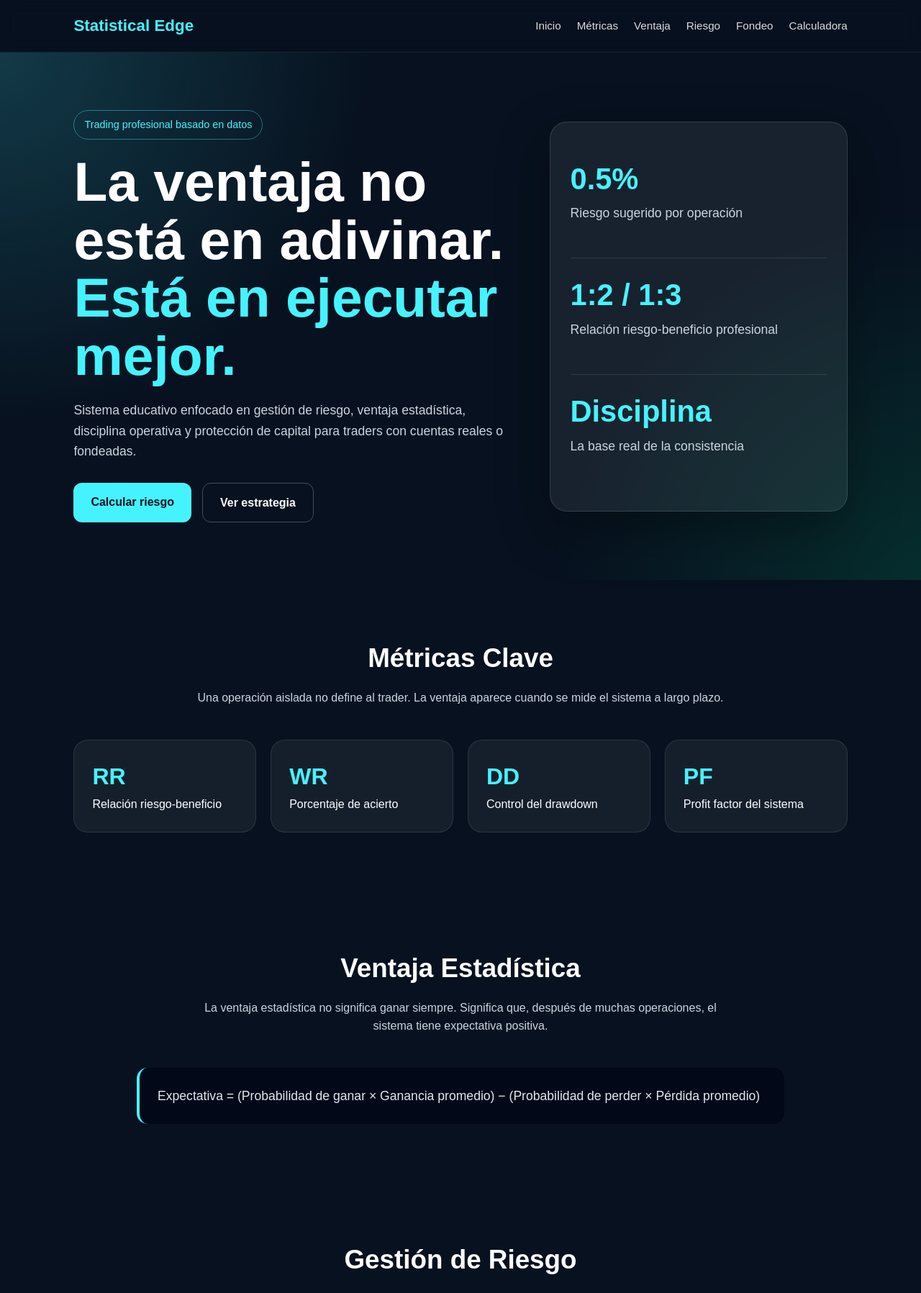
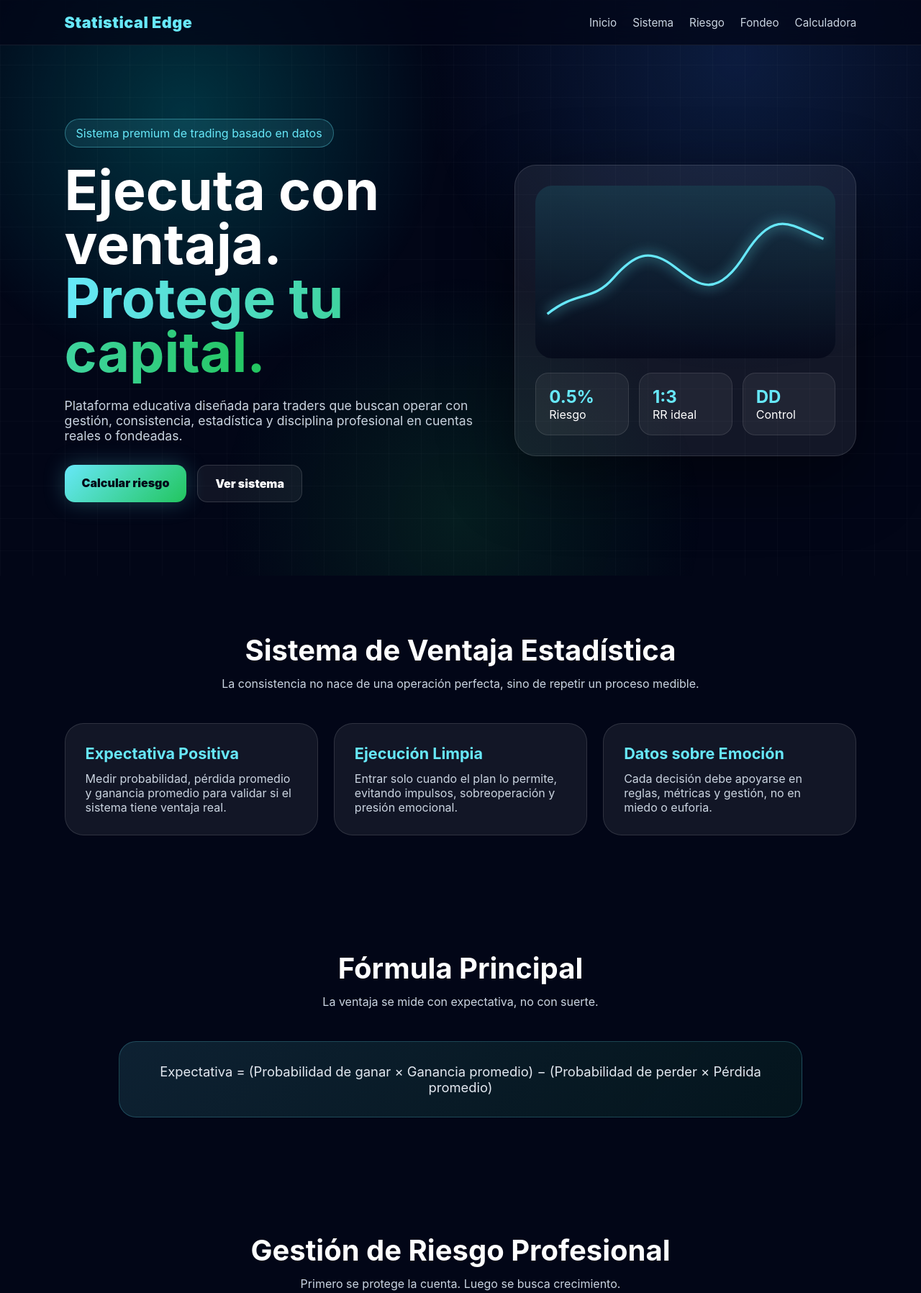
Before and after one commit to abaezjorge-maker/trading-edge, a plain HTML site: page index.html in a window 1280 px wide. Shown: the top 1797 px of the page at 72% size. Drawn offline with Linux system fonts and the light colour scheme.

Commit message:
actualizacion

```diff
--- a/index.html
+++ b/index.html
@@ -1,284 +1,237 @@
 <!DOCTYPE html>
 <html lang="es">
 <head>
-<meta charset="UTF-8">
-<meta name="viewport" content="width=device-width, initial-scale=1.0">
-<title>Statistical Edge | Trading & Risk Management</title>
+<meta charset="UTF-8" />
+<meta name="viewport" content="width=device-width, initial-scale=1.0" />
+<title>Statistical Edge | Premium Trading System</title>
 
 <style>
-*{
-  margin:0;
-  padding:0;
-  box-sizing:border-box;
+*{margin:0;padding:0;box-sizing:border-box}
+html{scroll-behavior:smooth}
+body{
+  font-family:Inter,Arial,sans-serif;
+  background:#020617;
+  color:#fff;
+  overflow-x:hidden;
 }
-
-html{
-  scroll-behavior:smooth;
+body::before{
+  content:"";
+  position:fixed;
+  inset:0;
+  background:
+    radial-gradient(circle at 20% 20%,rgba(0,255,255,.18),transparent 30%),
+    radial-gradient(circle at 80% 10%,rgba(59,130,246,.18),transparent 35%),
+    radial-gradient(circle at 50% 90%,rgba(34,197,94,.12),transparent 35%);
+  z-index:-2;
 }
-
-body{
-  font-family:Arial, sans-serif;
-  background:#07111f;
-  color:white;
-  line-height:1.6;
+body::after{
+  content:"";
+  position:fixed;
+  inset:0;
+  background-image:linear-gradient(rgba(255,255,255,.025) 1px,transparent 1px),
+  linear-gradient(90deg,rgba(255,255,255,.025) 1px,transparent 1px);
+  background-size:45px 45px;
+  z-index:-1;
 }
-
 header{
-  position:sticky;
-  top:0;
-  z-index:1000;
-  display:flex;
-  justify-content:space-between;
-  align-items:center;
-  padding:18px 8%;
-  background:rgba(7,17,31,.85);
-  backdrop-filter:blur(12px);
+  position:sticky;top:0;z-index:10;
+  display:flex;justify-content:space-between;align-items:center;
+  padding:18px 7%;
+  background:rgba(2,6,23,.75);
+  backdrop-filter:blur(18px);
   border-bottom:1px solid rgba(255,255,255,.08);
 }
-
 .logo{
-  font-size:1.4rem;
-  font-weight:bold;
-  color:#45f3ff;
+  font-size:1.35rem;
+  font-weight:900;
+  letter-spacing:.5px;
+  color:#67e8f9;
 }
-
-nav{
-  display:flex;
-  gap:22px;
+nav{display:flex;gap:22px}
+nav a{
+  color:#cbd5e1;text-decoration:none;font-size:.95rem;
 }
-
-nav a{
-  color:white;
-  text-decoration:none;
-  font-size:.95rem;
-  opacity:.85;
+nav a:hover{color:#67e8f9}
+.hero{
+  min-height:92vh;
+  display:grid;
+  grid-template-columns:1.1fr .9fr;
+  gap:45px;
+  align-items:center;
+  padding:85px 7%;
 }
-
-nav a:hover{
-  color:#45f3ff;
-}
-
-.hero{
-  min-height:90vh;
-  display:grid;
-  grid-template-columns:1.2fr .8fr;
-  align-items:center;
-  gap:40px;
-  padding:80px 8%;
-  background:
-    radial-gradient(circle at top left, rgba(69,243,255,.18), transparent 35%),
-    radial-gradient(circle at bottom right, rgba(0,255,150,.12), transparent 35%);
-}
-
 .badge{
-  display:inline-block;
-  padding:8px 14px;
-  border:1px solid rgba(69,243,255,.4);
-  border-radius:30px;
-  color:#45f3ff;
-  margin-bottom:18px;
-  font-size:.9rem;
-}
-
-.hero h1{
-  font-size:clamp(2.3rem, 6vw, 5rem);
-  line-height:1.05;
+  display:inline-flex;
+  padding:9px 15px;
+  border-radius:999px;
+  background:rgba(103,232,249,.1);
+  border:1px solid rgba(103,232,249,.35);
+  color:#67e8f9;
   margin-bottom:22px;
 }
-
-.hero h1 span{
-  color:#45f3ff;
+h1{
+  font-size:clamp(2.6rem,6vw,5.6rem);
+  line-height:.98;
+  margin-bottom:25px;
 }
-
+h1 span{
+  background:linear-gradient(90deg,#67e8f9,#22c55e);
+  -webkit-background-clip:text;
+  color:transparent;
+}
 .hero p{
-  font-size:1.1rem;
   color:#cbd5e1;
   max-width:650px;
+  font-size:1.1rem;
   margin-bottom:30px;
 }
-
-.buttons{
-  display:flex;
-  gap:15px;
-  flex-wrap:wrap;
+.actions{display:flex;gap:15px;flex-wrap:wrap}
+.btn{
+  padding:15px 24px;
+  border-radius:14px;
+  background:linear-gradient(135deg,#67e8f9,#22c55e);
+  color:#020617;
+  text-decoration:none;
+  font-weight:900;
+  box-shadow:0 0 30px rgba(103,232,249,.25);
 }
-
-.btn{
-  display:inline-block;
-  padding:14px 24px;
-  border-radius:12px;
-  background:#45f3ff;
-  color:#07111f;
-  font-weight:bold;
-  text-decoration:none;
+.btn.alt{
+  background:rgba(255,255,255,.06);
+  color:#fff;
+  border:1px solid rgba(255,255,255,.14);
+  box-shadow:none;
 }
-
-.btn.secondary{
-  background:transparent;
-  color:white;
-  border:1px solid rgba(255,255,255,.25);
-}
-
-.panel{
+.dashboard{
   background:rgba(255,255,255,.07);
   border:1px solid rgba(255,255,255,.12);
+  border-radius:30px;
+  padding:28px;
+  box-shadow:0 30px 100px rgba(0,0,0,.45);
+}
+.chart{
+  height:240px;
   border-radius:24px;
-  padding:28px;
-  box-shadow:0 25px 70px rgba(0,0,0,.35);
+  background:
+    linear-gradient(180deg,rgba(103,232,249,.18),transparent),
+    rgba(2,6,23,.7);
+  position:relative;
+  overflow:hidden;
+  margin-bottom:20px;
 }
-
-.panel h2{
-  color:#45f3ff;
-  font-size:2.6rem;
+.chart svg{
+  width:100%;height:100%;
 }
-
-.panel-item{
-  padding:18px 0;
-  border-bottom:1px solid rgba(255,255,255,.1);
+.chart path{
+  fill:none;
+  stroke:#67e8f9;
+  stroke-width:4;
+  filter:drop-shadow(0 0 10px #67e8f9);
 }
-
-.panel-item:last-child{
-  border-bottom:none;
+.dash-grid{
+  display:grid;
+  grid-template-columns:repeat(3,1fr);
+  gap:14px;
 }
-
-section{
-  padding:80px 8%;
+.metric{
+  background:rgba(255,255,255,.06);
+  border:1px solid rgba(255,255,255,.1);
+  padding:18px;
+  border-radius:18px;
 }
-
-.section-title{
+.metric strong{
+  display:block;
+  color:#67e8f9;
+  font-size:1.5rem;
+}
+section{padding:80px 7%}
+.title{
   text-align:center;
-  max-width:750px;
+  max-width:760px;
   margin:0 auto 45px;
 }
-
-.section-title h2{
-  font-size:2.3rem;
+.title h2{
+  font-size:2.5rem;
   margin-bottom:12px;
 }
-
-.section-title p{
-  color:#cbd5e1;
-}
-
-.stats{
-  display:grid;
-  grid-template-columns:repeat(4,1fr);
-  gap:20px;
-}
-
-.stat, .box, .faq{
-  background:rgba(255,255,255,.06);
-  border:1px solid rgba(255,255,255,.1);
-  border-radius:20px;
-  padding:25px;
-}
-
-.stat h3{
-  color:#45f3ff;
-  font-size:2rem;
-}
-
+.title p{color:#cbd5e1}
 .grid{
   display:grid;
   grid-template-columns:repeat(3,1fr);
   gap:22px;
 }
-
-.box h3{
-  margin-bottom:12px;
-  color:#45f3ff;
+.card{
+  background:rgba(255,255,255,.065);
+  border:1px solid rgba(255,255,255,.12);
+  border-radius:26px;
+  padding:28px;
+  transition:.3s;
 }
-
-.box p, .faq p{
-  color:#cbd5e1;
+.card:hover{
+  transform:translateY(-8px);
+  border-color:rgba(103,232,249,.45);
+  box-shadow:0 25px 80px rgba(103,232,249,.08);
 }
-
+.card h3{color:#67e8f9;margin-bottom:12px;font-size:1.35rem}
+.card p{color:#cbd5e1}
 .formula{
-  background:#020817;
-  border-left:4px solid #45f3ff;
-  padding:25px;
-  border-radius:15px;
-  font-size:1.1rem;
+  max-width:950px;
+  margin:auto;
+  background:linear-gradient(135deg,rgba(103,232,249,.12),rgba(34,197,94,.08));
+  border:1px solid rgba(103,232,249,.22);
+  border-radius:24px;
+  padding:30px;
   color:#e2e8f0;
-  max-width:900px;
-  margin:30px auto 0;
+  text-align:center;
+  font-size:1.15rem;
 }
-
 .calculator{
-  max-width:600px;
+  max-width:650px;
   margin:auto;
-  background:rgba(255,255,255,.06);
+  background:rgba(255,255,255,.07);
+  border:1px solid rgba(255,255,255,.13);
+  border-radius:30px;
+  padding:30px;
+}
+input{
+  width:100%;
+  padding:16px;
+  margin-bottom:15px;
+  border-radius:14px;
   border:1px solid rgba(255,255,255,.12);
-  border-radius:24px;
-  padding:28px;
+  background:rgba(2,6,23,.8);
+  color:white;
+  outline:none;
 }
-
-.calculator input{
+button{
   width:100%;
-  padding:15px;
-  margin-bottom:15px;
-  border:none;
-  border-radius:12px;
-  outline:none;
-  font-size:1rem;
-}
-
-.calculator button{
-  width:100%;
-  padding:15px;
-  border:none;
-  border-radius:12px;
-  background:#45f3ff;
-  color:#07111f;
-  font-weight:bold;
-  font-size:1rem;
+  padding:16px;
+  border:0;
+  border-radius:14px;
+  background:linear-gradient(135deg,#67e8f9,#22c55e);
+  color:#020617;
+  font-weight:900;
   cursor:pointer;
 }
-
 #resultado{
+  display:none;
   margin-top:20px;
-  padding:18px;
-  background:#020817;
-  border-radius:14px;
-  color:#e2e8f0;
-  display:none;
+  padding:20px;
+  border-radius:18px;
+  background:#020617;
+  border:1px solid rgba(103,232,249,.25);
 }
-
 footer{
-  padding:30px 8%;
   text-align:center;
+  padding:35px 7%;
   color:#94a3b8;
   border-top:1px solid rgba(255,255,255,.08);
 }
-
 @media(max-width:900px){
-  header{
-    flex-direction:column;
-    gap:15px;
-  }
-
-  nav{
-    flex-wrap:wrap;
-    justify-content:center;
-  }
-
-  .hero{
-    grid-template-columns:1fr;
-    text-align:center;
-  }
-
-  .hero p{
-    margin-left:auto;
-    margin-right:auto;
-  }
-
-  .buttons{
-    justify-content:center;
-  }
-
-  .stats, .grid{
-    grid-template-columns:1fr;
-  }
+  header{flex-direction:column;gap:15px}
+  nav{flex-wrap:wrap;justify-content:center}
+  .hero{grid-template-columns:1fr;text-align:center}
+  .actions{justify-content:center}
+  .grid,.dash-grid{grid-template-columns:1fr}
 }
 </style>
 </head>
@@ -289,8 +242,7 @@ footer{
   <div class="logo">Statistical Edge</div>
   <nav>
     <a href="#inicio">Inicio</a>
-    <a href="#metricas">Métricas</a>
-    <a href="#ventaja">Ventaja</a>
+    <a href="#sistema">Sistema</a>
     <a href="#riesgo">Riesgo</a>
     <a href="#fondeo">Fondeo</a>
     <a href="#calculadora">Calculadora</a>
@@ -299,74 +251,59 @@ footer{
 
 <section class="hero" id="inicio">
   <div>
-    <span class="badge">Trading profesional basado en datos</span>
-    <h1>La ventaja no está en adivinar. <span>Está en ejecutar mejor.</span></h1>
+    <div class="badge">Sistema premium de trading basado en datos</div>
+    <h1>Ejecuta con ventaja. <span>Protege tu capital.</span></h1>
     <p>
-      Sistema educativo enfocado en gestión de riesgo, ventaja estadística,
-      disciplina operativa y protección de capital para traders con cuentas reales
-      o fondeadas.
+      Plataforma educativa diseñada para traders que buscan operar con gestión,
+      consistencia, estadística y disciplina profesional en cuentas reales o fondeadas.
     </p>
-
-    <div class="buttons">
-      <a href="#calculadora" class="btn">Calcular riesgo</a>
-      <a href="#ventaja" class="btn secondary">Ver estrategia</a>
+    <div class="actions">
+      <a class="btn" href="#calculadora">Calcular riesgo</a>
+      <a class="btn alt" href="#sistema">Ver sistema</a>
     </div>
   </div>
 
-  <div class="panel">
-    <div class="panel-item">
-      <h2>0.5%</h2>
-      <p>Riesgo sugerido por operación</p>
+  <div class="dashboard">
+    <div class="chart">
+      <svg viewBox="0 0 500 240">
+        <path d="M20 190 C70 150, 95 170, 130 130 S190 80, 230 110 S300 170, 350 90 S430 45, 480 65"/>
+      </svg>
     </div>
 
-    <div class="panel-item">
-      <h2>1:2 / 1:3</h2>
-      <p>Relación riesgo-beneficio profesional</p>
-    </div>
-
-    <div class="panel-item">
-      <h2>Disciplina</h2>
-      <p>La base real de la consistencia</p>
+    <div class="dash-grid">
+      <div class="metric"><strong>0.5%</strong>Riesgo</div>
+      <div class="metric"><strong>1:3</strong>RR ideal</div>
+      <div class="metric"><strong>DD</strong>Control</div>
     </div>
   </div>
 </section>
 
-<section id="metricas">
-  <div class="section-title">
-    <h2>Métricas Clave</h2>
-    <p>Una operación aislada no define al trader. La ventaja aparece cuando se mide el sistema a largo plazo.</p>
+<section id="sistema">
+  <div class="title">
+    <h2>Sistema de Ventaja Estadística</h2>
+    <p>La consistencia no nace de una operación perfecta, sino de repetir un proceso medible.</p>
   </div>
 
-  <div class="stats">
-    <div class="stat">
-      <h3>RR</h3>
-      <p>Relación riesgo-beneficio</p>
+  <div class="grid">
+    <div class="card">
+      <h3>Expectativa Positiva</h3>
+      <p>Medir probabilidad, pérdida promedio y ganancia promedio para validar si el sistema tiene ventaja real.</p>
     </div>
-
-    <div class="stat">
-      <h3>WR</h3>
-      <p>Porcentaje de acierto</p>
+    <div class="card">
+      <h3>Ejecución Limpia</h3>
+      <p>Entrar solo cuando el plan lo permite, evitando impulsos, sobreoperación y presión emocional.</p>
     </div>
-
-    <div class="stat">
-      <h3>DD</h3>
-      <p>Control del drawdown</p>
-    </div>
-
-    <div class="stat">
-      <h3>PF</h3>
-      <p>Profit factor del sistema</p>
+    <div class="card">
+      <h3>Datos sobre Emoción</h3>
+      <p>Cada decisión debe apoyarse en reglas, métricas y gestión, no en miedo o euforia.</p>
     </div>
   </div>
 </section>
 
-<section id="ventaja">
-  <div class="section-title">
-    <h2>Ventaja Estadística</h2>
-    <p>
-      La ventaja estadística no significa ganar siempre. Significa que, después de muchas operaciones,
-      el sistema tiene expectativa positiva.
-    </p>
+<section>
+  <div class="title">
+    <h2>Fórmula Principal</h2>
+    <p>La ventaja se mide con expectativa, no con suerte.</p>
   </div>
 
   <div class="formula">
@@ -375,120 +312,66 @@ footer{
 </section>
 
 <section id="riesgo">
-  <div class="section-title">
-    <h2>Gestión de Riesgo</h2>
-    <p>El primer objetivo no es ganar rápido. Es sobrevivir el tiempo suficiente para que la ventaja pueda trabajar.</p>
+  <div class="title">
+    <h2>Gestión de Riesgo Profesional</h2>
+    <p>Primero se protege la cuenta. Luego se busca crecimiento.</p>
   </div>
 
   <div class="grid">
-    <div class="box">
+    <div class="card">
       <h3>Riesgo Controlado</h3>
-      <p>Usar entre 0.25% y 1% por operación para evitar pérdidas emocionales y proteger el capital.</p>
+      <p>Operar entre 0.25% y 1% por entrada reduce el impacto emocional y financiero.</p>
     </div>
-
-    <div class="box">
+    <div class="card">
       <h3>Drawdown Bajo</h3>
-      <p>Un trader profesional protege la cuenta antes de buscar grandes ganancias.</p>
+      <p>Evitar caídas profundas permite mantener claridad mental y continuidad operativa.</p>
     </div>
-
-    <div class="box">
-      <h3>Reglas Claras</h3>
-      <p>Entrada, salida, stop loss, objetivo y límite diario deben estar definidos antes de operar.</p>
+    <div class="card">
+      <h3>Plan Diario</h3>
+      <p>Límite de pérdida, máximo de operaciones y reglas claras antes de abrir el gráfico.</p>
     </div>
   </div>
 </section>
 
 <section id="fondeo">
-  <div class="section-title">
-    <h2>Estrategia para Cuentas Fondeadas</h2>
-    <p>El reto no es solo pasar una prueba. El reto es mantener la cuenta sin romper reglas.</p>
+  <div class="title">
+    <h2>Enfoque para Cuentas Fondeadas</h2>
+    <p>Pasar una prueba no es suficiente. La clave es mantener la cuenta.</p>
   </div>
 
   <div class="grid">
-    <div class="box">
-      <h3>Fase 1: Supervivencia</h3>
-      <p>Respetar límites, evitar sobreoperar y mantener bajo el riesgo por operación.</p>
+    <div class="card">
+      <h3>Fase 1</h3>
+      <p>Supervivencia, control y ejecución conservadora.</p>
     </div>
-
-    <div class="box">
-      <h3>Fase 2: Consistencia</h3>
-      <p>Buscar crecimiento gradual, con operaciones bien filtradas y sin presión emocional.</p>
+    <div class="card">
+      <h3>Fase 2</h3>
+      <p>Consistencia, bajo drawdown y crecimiento gradual.</p>
     </div>
-
-    <div class="box">
-      <h3>Fase 3: Escalamiento</h3>
-      <p>Aumentar resultados sin aumentar impulsividad ni romper el plan de riesgo.</p>
-    </div>
-  </div>
-</section>
-
-<section id="psicologia">
-  <div class="section-title">
-    <h2>Psicología del Trader</h2>
-    <p>La mente del trader es tan importante como la estrategia. Sin control emocional, la ventaja se destruye.</p>
-  </div>
-
-  <div class="grid">
-    <div class="box">
-      <h3>Paciencia</h3>
-      <p>No todas las oportunidades merecen una entrada. Esperar también es parte del sistema.</p>
-    </div>
-
-    <div class="box">
-      <h3>Disciplina</h3>
-      <p>Seguir el plan cuando hay presión separa al trader impulsivo del trader profesional.</p>
-    </div>
-
-    <div class="box">
-      <h3>Control Emocional</h3>
-      <p>Evitar venganza, miedo, euforia y exceso de confianza después de ganar o perder.</p>
+    <div class="card">
+      <h3>Fase 3</h3>
+      <p>Escalar sin romper reglas ni aumentar impulsividad.</p>
     </div>
   </div>
 </section>
 
 <section id="calculadora">
-  <div class="section-title">
-    <h2>Calculadora de Riesgo</h2>
-    <p>Calcula cuánto dinero arriesgas y cuál sería tu posible ganancia según tu relación riesgo-beneficio.</p>
+  <div class="title">
+    <h2>Calculadora Premium de Riesgo</h2>
+    <p>Calcula pérdida potencial, ganancia estimada y relación riesgo-beneficio.</p>
   </div>
 
   <div class="calculator">
     <input type="number" id="balance" placeholder="Balance de la cuenta">
     <input type="number" id="risk" placeholder="Riesgo % por operación">
-    <input type="number" id="reward" placeholder="Relación beneficio, ejemplo 2 o 3">
-
-    <button onclick="calcularRiesgo()">Calcular riesgo</button>
-
+    <input type="number" id="reward" placeholder="Relación beneficio: ejemplo 2 o 3">
+    <button onclick="calcularRiesgo()">Calcular ahora</button>
     <div id="resultado"></div>
   </div>
 </section>
 
-<section id="faq">
-  <div class="section-title">
-    <h2>Preguntas Frecuentes</h2>
-    <p>Conceptos básicos para entender mejor el enfoque del sistema.</p>
-  </div>
-
-  <div class="grid">
-    <div class="faq">
-      <h3>¿Esto garantiza ganancias?</h3>
-      <p>No. El trading siempre implica riesgo. El objetivo es operar con reglas, control y expectativa positiva.</p>
-    </div>
-
-    <div class="faq">
-      <h3>¿Cuál riesgo es recomendable?</h3>
-      <p>Para cuentas pequeñas o fondeadas, normalmente se recomienda un riesgo conservador entre 0.25% y 1%.</p>
-    </div>
-
-    <div class="faq">
-      <h3>¿Qué es una ventaja estadística?</h3>
-      <p>Es cuando un sistema, medido en muchas operaciones, tiene más expectativa positiva que negativa.</p>
-    </div>
-  </div>
-</section>
-
 <footer>
-  © 2026 Statistical Edge — Proyecto educativo de trading, gestión de riesgo y ventaja estadística.
+  © 2026 Statistical Edge — Trading, riesgo, datos y consistencia.
 </footer>
 
 <script>
@@ -499,21 +382,20 @@ function calcularRiesgo(){
   const resultado = document.getElementById("resultado");
 
   if(!balance || !risk || !reward || balance <= 0 || risk <= 0 || reward <= 0){
-    resultado.style.display = "block";
-    resultado.innerHTML = "Por favor completa todos los campos con valores válidos.";
+    resultado.style.display="block";
+    resultado.innerHTML="Completa todos los campos con valores válidos.";
     return;
   }
 
-  const riesgoDinero = balance * (risk / 100);
-  const gananciaPotencial = riesgoDinero * reward;
-  const perdidaPotencial = riesgoDinero;
+  const perdida = balance * (risk / 100);
+  const ganancia = perdida * reward;
 
-  resultado.style.display = "block";
-  resultado.innerHTML = `
-    <strong>Resultado:</strong><br><br>
+  resultado.style.display="block";
+  resultado.innerHTML=`
+    <strong>Resultado del cálculo</strong><br><br>
     Balance: $${balance.toFixed(2)}<br>
-    Riesgo por operación: $${perdidaPotencial.toFixed(2)}<br>
-    Ganancia potencial: $${gananciaPotencial.toFixed(2)}<br>
+    Riesgo por operación: $${perdida.toFixed(2)}<br>
+    Ganancia potencial: $${ganancia.toFixed(2)}<br>
     Relación riesgo-beneficio: 1:${reward}
   `;
 }
```
